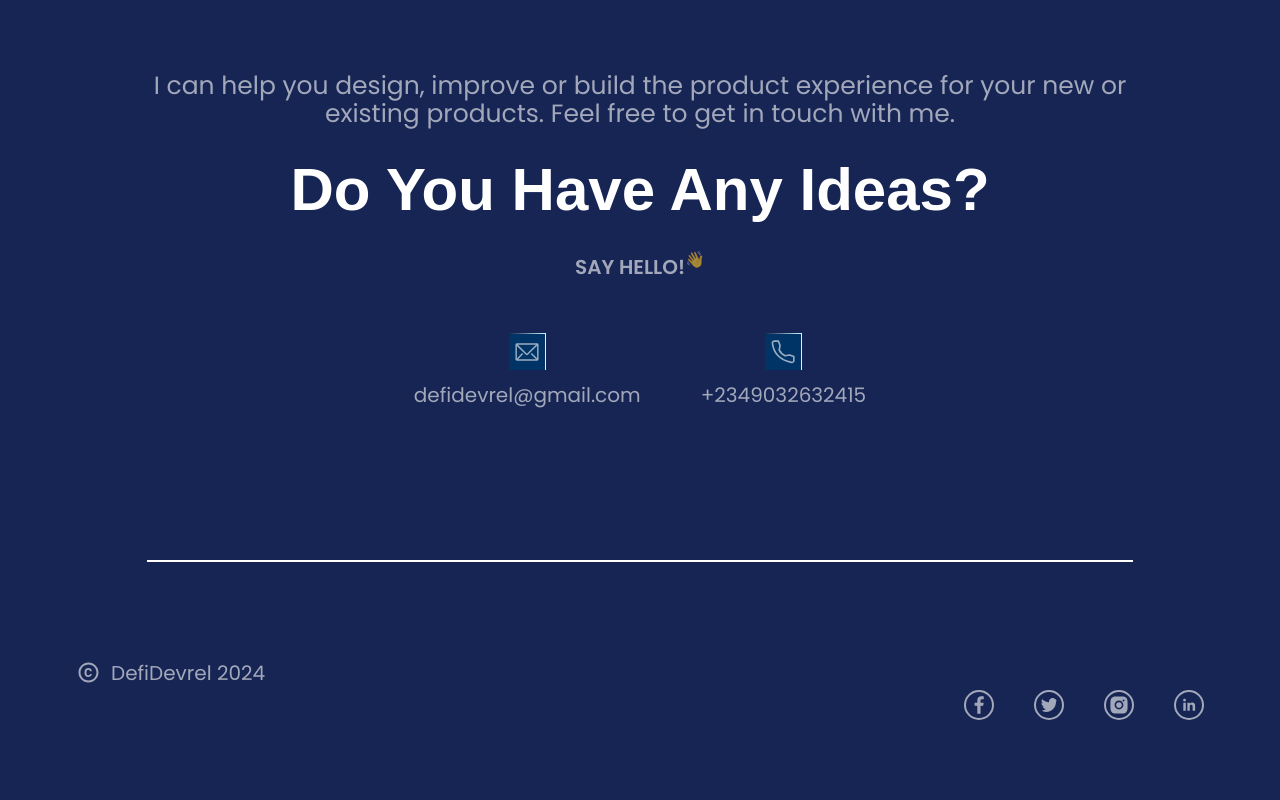
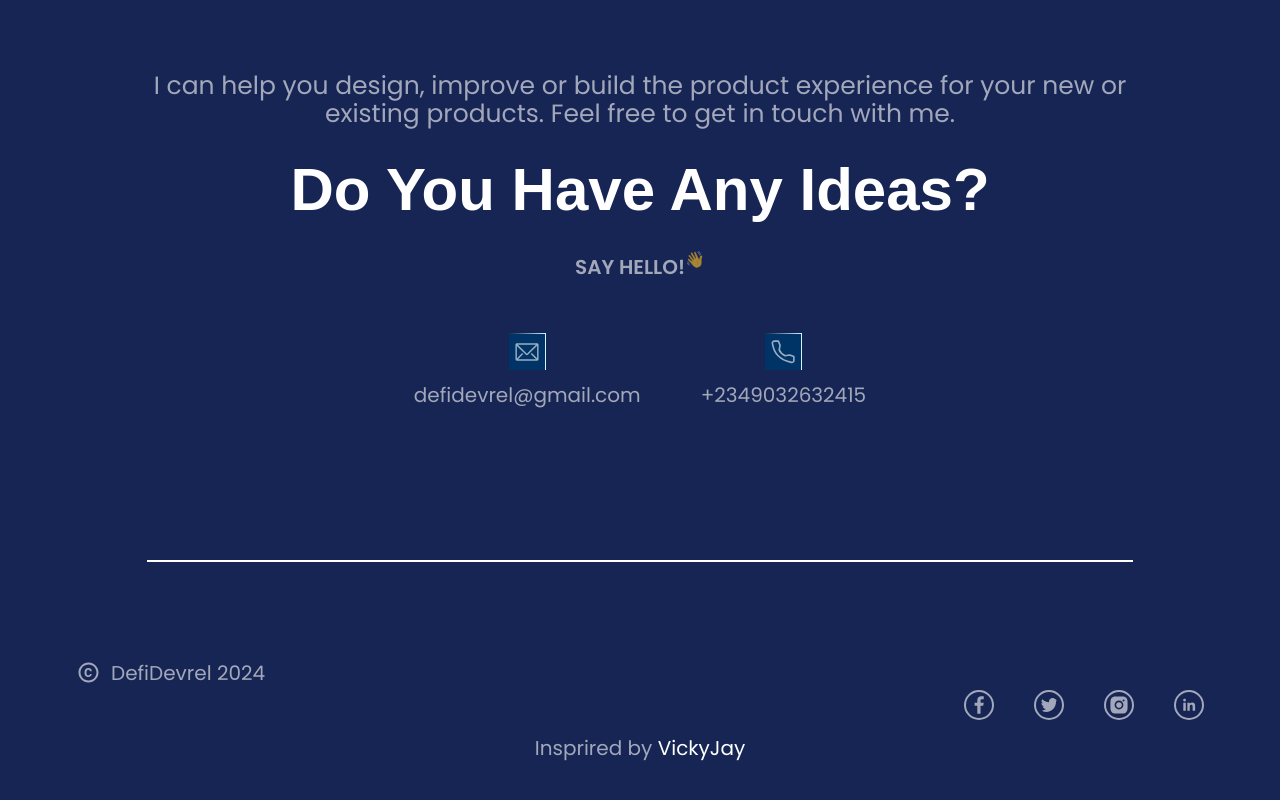
Before and after one commit to Elishaokon13/Elishaokon13.github.io, a React (Vite) app: page / in a window 1280 px wide. Shown: the part 5510-6310 px from the top of the page. Before the commit the page ends 6280 px from the top, so only its background shows below. Built offline with nearby package versions, Linux system fonts and the light colour scheme; a web font is replaced by a local one.

Commit message:
Update footer.jsx (#10)

```diff
--- a/src/components/footer.jsx
+++ b/src/components/footer.jsx
@@ -75,22 +75,22 @@ const Footer = () => {
       </div>
 
       {/* inspiration */}
-      {/* <div className="mt-4">
+       <div className="mt-4">
         <h3
           className={`mx-auto block font-medium text-[#FFFFFF99] text-base text-center max-w-[320px] md:max-w-[992px] md:text-[20px] mmd:leading-[37.5px]`}
         >
           Insprired by&nbsp;
           <a
-            href="https://www.pariola.dev/"
+            href="https://vickyjay.vercel.app/"
             target="_blank"
             rel="noreferrer noopener"
             className="text-white cursor-pointer"
             title="you might need internet to access this"
           >
-            Pariola
+            VickyJay
           </a>
         </h3>
-      </div> */}
+      </div>
     </section>
   );
 };
```
